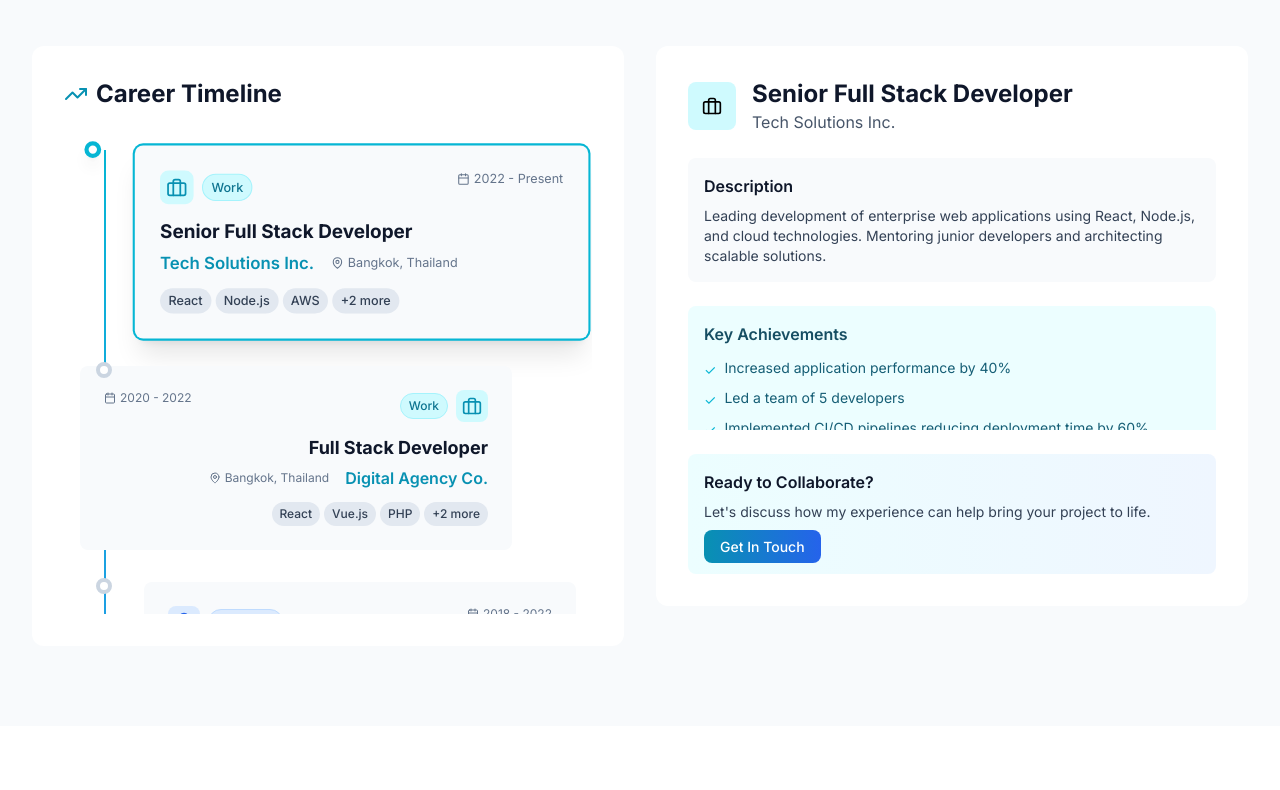
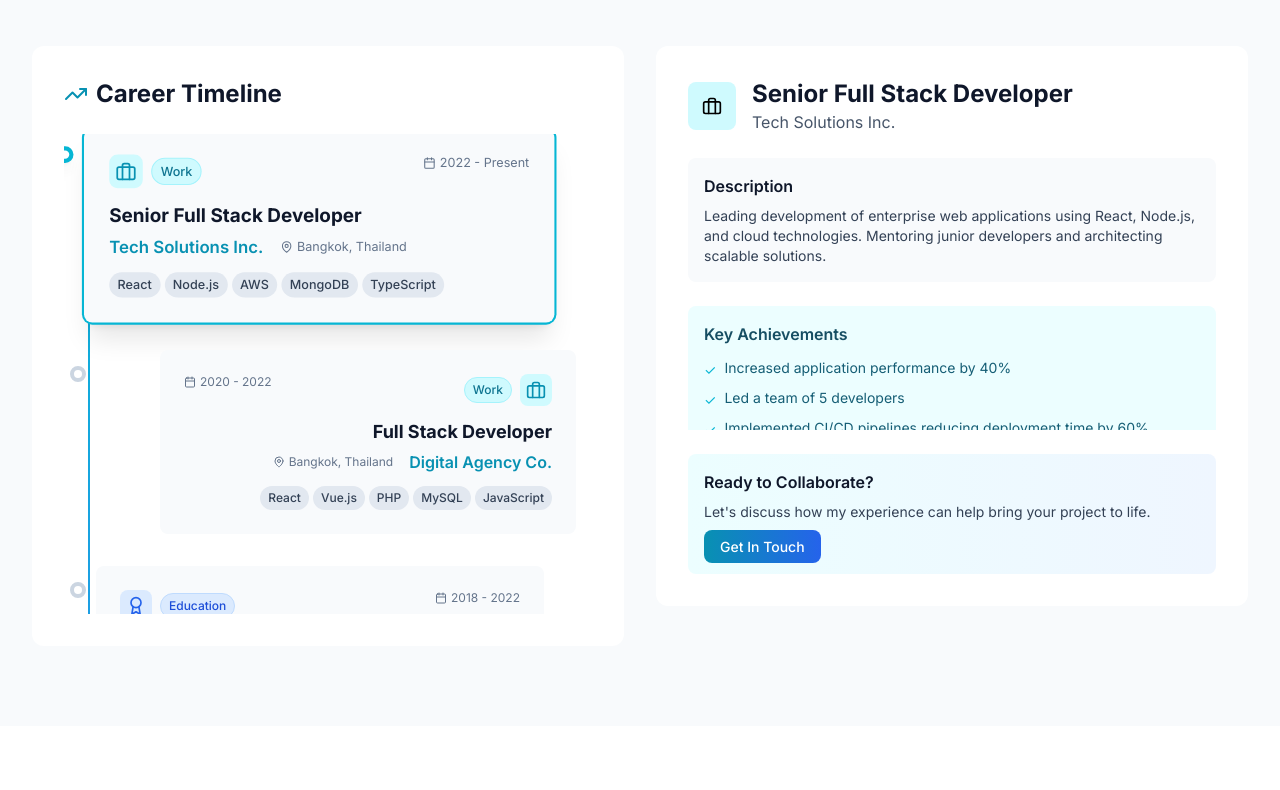
Before and after one commit to Akushu2357/portfolio, a React (Vite) app: page / in a window 1280 px wide. Shown: the part 2270-3060 px from the top of the page. Built offline with nearby package versions, Linux system fonts and the light colour scheme; the HTML template or start-up script is replaced by a standard one.

Commit message:
Fix Timeline Circle Overflow and Skills Display

```diff
--- a/src/components/Experience.jsx
+++ b/src/components/Experience.jsx
@@ -183,8 +183,8 @@ const Experience = () => {
               <TrendingUp className="text-cyan-600" size={24} />
               <span>Career Timeline</span>
             </h3>
-            <div className="max-h-[60vh] overflow-y-auto scrollbar-hide p-2 sm:p-3 lg:p-4">
-              <div className="relative">
+            <div className="max-h-[60vh] overflow-y-auto scrollbar-hide">
+              <div className="relative pl-8 pr-4">
                 {/* Vertical Timeline Line */}
                 <div className="absolute left-6 top-0 bottom-0 w-0.5 bg-gradient-to-b from-cyan-500 to-blue-500"></div>
 
@@ -193,22 +193,24 @@ const Experience = () => {
                   {experiences.map((exp, index) => (
                     <div
                       key={exp.id}
-                      className={`relative flex items-start cursor-pointer transition-all duration-300 ${
+                      className={`relative cursor-pointer transition-all duration-300 ${
                         selectedExperience === index ? 'scale-105' : 'hover:scale-102'
                       }`}
                       onClick={() => handleExperienceClick(index)}
                     >
-                      {/* Timeline Node */}
-                      <div className={`absolute left-6 transform -translate-x-1/2 -translate-y-1 w-3 h-3 sm:w-4 sm:h-4 bg-white border-2 sm:border-4 rounded-full z-10 transition-all duration-300 ${
+                      {/* Timeline Node - Fixed positioning */}
+                      <div className={`absolute left-[-26px] top-4 w-3 h-3 sm:w-4 sm:h-4 bg-white border-2 sm:border-4 rounded-full z-10 transition-all duration-300 ${
                         selectedExperience === index ? 'border-cyan-500 shadow-lg' : 'border-slate-300'
                       }`}></div>
 
-                      {/* Content Card - Alternating sides on desktop, same side on mobile */}
-                      <div className={`ml-12 sm:ml-16 flex-1 lg:ml-0 ${
-                        index % 2 === 0 ? 'lg:ml-16' : 'lg:mr-16 lg:text-right'
+                      {/* Content Card - All on right side for mobile, alternating for desktop */}
+                      <div className={`${
+                        index % 2 === 0 ? 'lg:pr-8' : 'lg:pl-8 lg:ml-8'
                       }`}>
                         <div className={`bg-slate-50 rounded-lg p-4 sm:p-6 hover:shadow-lg transition-all duration-300 ${
                           selectedExperience === index ? 'ring-2 ring-cyan-500 shadow-xl bg-cyan-50' : ''
+                        } ${
+                          index % 2 === 1 ? 'lg:text-right' : ''
                         }`}>
                           {/* Header */}
                           <div className={`flex flex-col sm:flex-row sm:items-start sm:justify-between mb-3 gap-2 ${
@@ -246,11 +248,11 @@ const Experience = () => {
                             </div>
                           </div>
 
-                          {/* Technologies */}
+                          {/* Technologies - Show all with proper wrapping */}
                           <div className={`flex flex-wrap gap-1 ${
                             index % 2 === 1 ? 'lg:justify-end' : ''
                           }`}>
-                            {exp.technologies.slice(0, 3).map((tech) => (
+                            {exp.technologies.map((tech) => (
                               <span
                                 key={tech}
                                 className="px-2 py-1 bg-slate-200 text-slate-700 text-xs rounded-full font-medium"
@@ -258,11 +260,6 @@ const Experience = () => {
                                 {tech}
                               </span>
                             ))}
-                            {exp.technologies.length > 3 && (
-                              <span className="px-2 py-1 bg-slate-200 text-slate-700 text-xs rounded-full font-medium">
-                                +{exp.technologies.length - 3} more
-                              </span>
-                            )}
                           </div>
                         </div>
                       </div>
@@ -312,14 +309,14 @@ const Experience = () => {
                   </ul>
                 </div>
 
-                {/* All Technologies */}
+                {/* All Technologies - Show all skills with proper scrolling */}
                 <div className="bg-blue-50 rounded-lg p-4">
                   <h4 className="font-semibold text-blue-900 mb-3 text-sm sm:text-base">Technologies & Skills</h4>
-                  <div className="flex flex-wrap gap-2">
+                  <div className="flex flex-wrap gap-2 max-h-32 overflow-y-auto scrollbar-hide">
                     {experiences[selectedExperience].technologies.map((tech) => (
                       <span
                         key={tech}
-                        className="px-3 py-1 bg-blue-200 text-blue-800 text-xs rounded-full font-medium"
+                        className="px-3 py-1 bg-blue-200 text-blue-800 text-xs rounded-full font-medium flex-shrink-0"
                       >
                         {tech}
                       </span>
```
